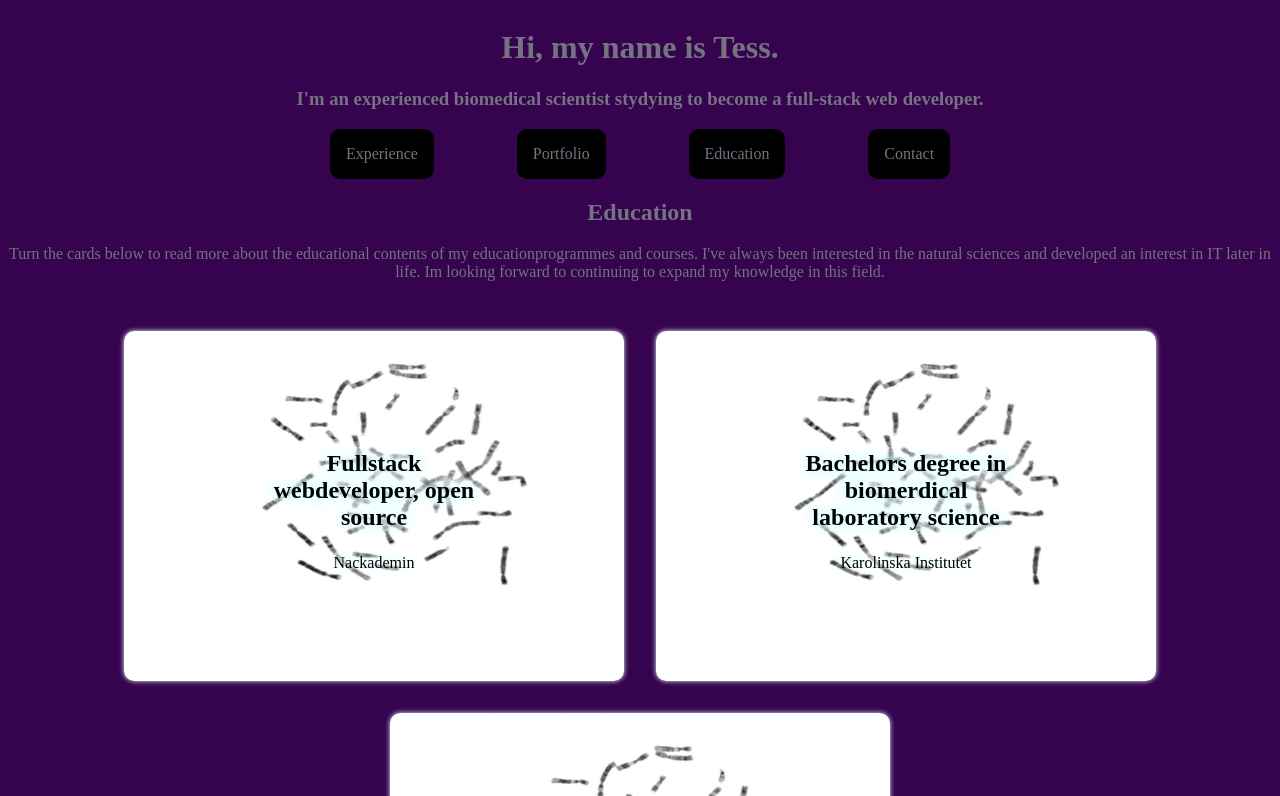
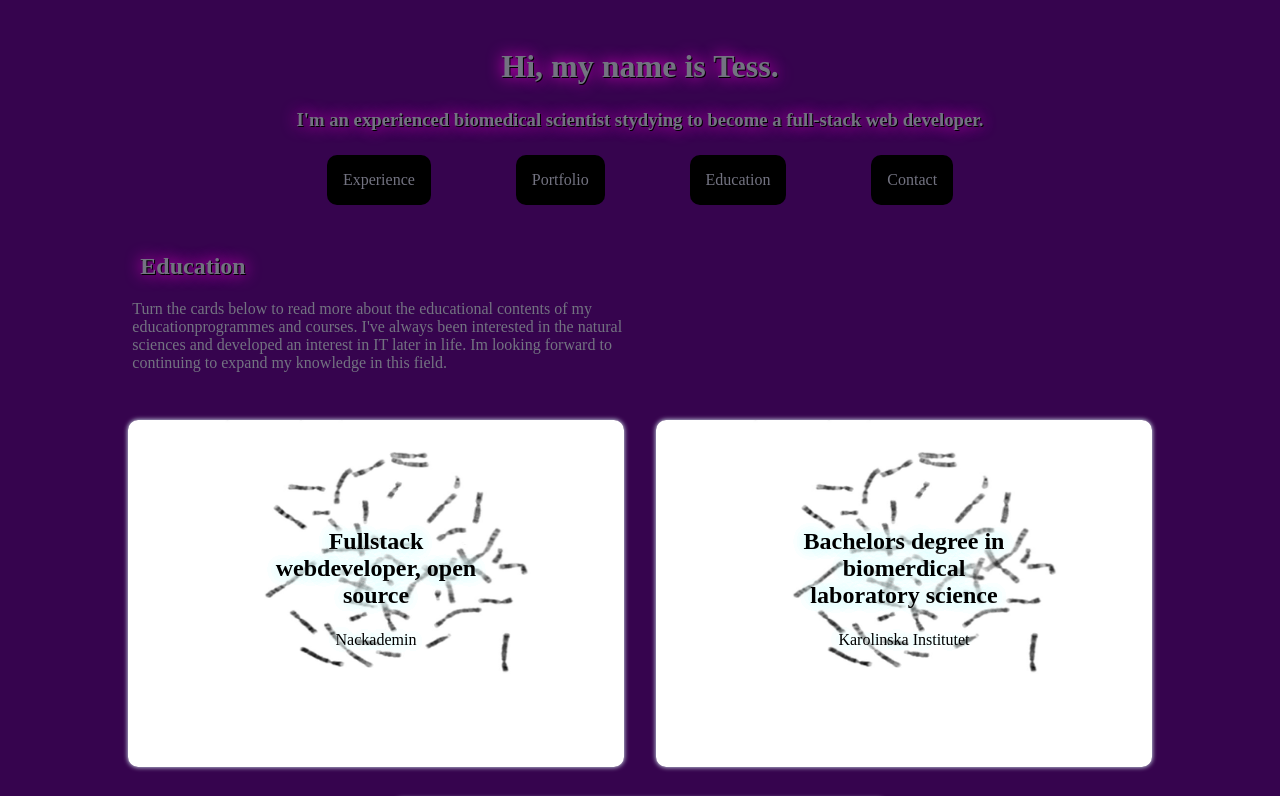
Before and after one commit to TereseBo/Curriculum-Vitae, a website: page index.html in a window 1280 px wide. Shown: the top 796 px of the page. Drawn offline with Linux system fonts and the light colour scheme.

Commit message:
Added styles for descriptions of cardsections

```diff
--- a/index.html
+++ b/index.html
@@ -25,14 +25,17 @@
 
     </header>
     <main>
+
+
+        <section class="card-section" id="education">
             <div class="section-header">
                 <h2> Education</h2>
-            <p>Turn the cards below to read more about the educational contents of my educationprogrammes and courses.
-            I've always been interested in the natural sciences and developed an interest in IT later in life. Im looking forward to continuing to expand my knowledge in this field. </p>
+                <p>Turn the cards below to read more about the educational contents of my educationprogrammes and
+                    courses.
+                    I've always been interested in the natural sciences and developed an interest in IT later in life.
+                    Im looking forward to continuing to expand my knowledge in this field. </p>
             </div>
-
-        <section class="card-section" id="education">
-
+            <div class="card-container">
                 <div class="card">
                     <div class="card-content-container">
                         <div class="card-front">
@@ -47,7 +50,8 @@
                                 <p>
                                     Development of interactive web applications in NodeJS, TypeScript and JavaScript and
                                     modern applications with the help of HTML, CSS and various JavaScript libraries.
-                                Agile project management were also included. The training provides a solid foundation
+                                    Agile project management were also included. The training provides a solid
+                                    foundation
                                     for developing advanced, dynamic and user-friendly web solutions.
                                 </p>
                             </div>
@@ -95,20 +99,26 @@
                                 <p>Introduction to bioinformatics G1N, 7,5hp *</p>
                                 <h3>Karolinska Institute</h3>
                                 <p>Projektmanagement and projects as a work model, 7,5hp *</p>
-                            <p>Higher education pedagogics for teachers and tutors in workplace set occupation training, 7,5hp *</p>
+                                <p>Higher education pedagogics for teachers and tutors in workplace set occupation
+                                    training, 7,5hp *</p>
                                 <p>Researchintroductory course in biomerdical laboratory science, 15hp * </p>
                                 <p class="footnote">* Coursenames have been translated</p>
                             </div>
                         </div>
                     </div>
+                </div>
         </section>
+
+
+        <section class="card-section" id="projects">
             <div class="section-header">
                 <h2> Projects</h2>
-        <p>Below you can look into some of the projects I've been working on in order to become a webdeveloper as well as some assignments I've completed as a part of my education programme at Nackademin.
-            The wery first project I started was the draft generator found in Weaver and the second was Mendeler both representing two of my main interesets, handweaving and genetics. </p>
+                <p>Below you can look into some of the projects I've been working on in order to become a webdeveloper
+                    as well as some assignments I've completed as a part of my education programme at Nackademin.
+                    The wery first project I started was the draft generator found in Weaver and the second was Mendeler
+                    both representing two of my main interesets, handweaving and genetics. </p>
             </div>
-
-        <section class="card-section" id="projects">
+            <div class="card-container">
                 <div class="card">
                     <div class="card-content-container">
                         <div class="card-front">
@@ -169,13 +179,19 @@
                             </div>
                         </div>
                     </div>
+                </div>
         </section>
+
+        <section class="card-section" id="previousexperience">
             <div class="section-header">
                 <h2> Previous work experience</h2>
-        <p>I was with my previous employer for a long time and was lucky enough to have the opportunity to try several different roles in the organization during my time there. Most of them as an addition to my main engagements.
-            I learned a lot and developed a special interest in education and training which I believe to be of substantial importance in any setting. </p>
+                <p>I was with my previous employer for a long time and was lucky enough to have the opportunity to try
+                    several different roles in the organization during my time there. Most of them as an addition to my
+                    main engagements.
+                    I learned a lot and developed a special interest in education and training which I believe to be of
+                    substantial importance in any setting. </p>
             </div>
-        <section class="card-section" id="previousexperience">
+            <div class="card-container">
                 <div class="card">
                     <div class="card-content-container">
                         <div class="card-front">
@@ -190,9 +206,12 @@
                             <div class="card-text-container">
                                 <h3>Laboratory for fetal diagnostics, Department of clinical Genetics
                                     Karolinska University Hospital Solna</h3>
-                            <p>Methods used included QF-PCR, NIPT (non-invasive-prenatal-testing) with NGS and traditional karyotyping. The work also included preparational methods
-                                including starting, maintaining and harvesting cell cultures, various methods for DNA-isolation, analysis, interpetation and registration of results.
-                                Sample registration, preparation of solutions, handeling of research samples and participation in quality control measures were also routinely included.
+                                <p>Methods used included QF-PCR, NIPT (non-invasive-prenatal-testing) with NGS and
+                                    traditional karyotyping. The work also included preparational methods
+                                    including starting, maintaining and harvesting cell cultures, various methods for
+                                    DNA-isolation, analysis, interpetation and registration of results.
+                                    Sample registration, preparation of solutions, handeling of research samples and
+                                    participation in quality control measures were also routinely included.
                                 </p>
                             </div>
                         </div>
@@ -211,12 +230,18 @@
                         </div>
                         <div class="card-back">
                             <div class="card-text-container">
-                            <h3><a href="https://www.karolinska.se/for-vardgivare/karolinska-universitetslaboratoriet/centrum-for-sallsynta-diagnoser/">Centre for rare Diseases</a>,  Department of clinical Genetics
+                                <h3><a
+                                        href="https://www.karolinska.se/for-vardgivare/karolinska-universitetslaboratoriet/centrum-for-sallsynta-diagnoser/">Centre
+                                        for rare Diseases</a>, Department of clinical Genetics
                                     Karolinska University Hospital Solna</h3>
-                            <p>Collection, control and registration of information regarding national (swedish) expert resources relevant to the field of rare disease.
-                                Resources included research prjects, clinical trials, and expert centers as well as available diagnostics.
-                                In addition I took part in Orphanet Data for Rare Disease <a href="https://od4rd.eu/">(OD4RD)</a> and participated in collection
-                                and analysis of internal quality controle data for our national team. Unrelated to Orphanet I participated in the work in the European Hospital Allience -Rare
+                                <p>Collection, control and registration of information regarding national (swedish)
+                                    expert resources relevant to the field of rare disease.
+                                    Resources included research prjects, clinical trials, and expert centers as well as
+                                    available diagnostics.
+                                    In addition I took part in Orphanet Data for Rare Disease <a
+                                        href="https://od4rd.eu/">(OD4RD)</a> and participated in collection
+                                    and analysis of internal quality controle data for our national team. Unrelated to
+                                    Orphanet I participated in the work in the European Hospital Allience -Rare
                                     disease and European reference networks group..
                                 </p>
                             </div>
@@ -253,6 +278,7 @@
                             </div>
                         </div>
                     </div>
+                </div>
         </section>
 
 
--- a/styles/_mixins.scss
+++ b/styles/_mixins.scss
@@ -9,9 +9,10 @@
         list-style: none;
         padding: 0;
         display: flex;
+        margin: v.$smallspace;
         justify-content: space-around;
         align-items: center;
-        gap: 1rem;
+        gap: v.$smallspace;
         margin: auto;
     }
     & li{
@@ -51,7 +52,7 @@
 }
 
 @mixin fancy-text{
-    text-shadow: 0 0 0.5rem v.$accentcolor1;
+    text-shadow: 1px 1px v.$secondarycolor, 0 0 1rem v.$accentcolor1;
 
 }
 
--- a/styles/_variables.scss
+++ b/styles/_variables.scss
@@ -6,3 +6,9 @@
 
 $accentcolor1: rgb(255, 0, 221);
 $accentcolor2:rgb(225, 255, 255);
+
+$basewidth: 31rem;
+$largespace: 3rem;
+$smallspace: 1.5rem;
+
+$mediacutoff:1135px
--- a/styles/styles.scss
+++ b/styles/styles.scss
@@ -4,14 +4,11 @@
 .mainNav {
     @include m.nav;
 }
-body{
+
+body {
+    margin-top: v.$largespace;
+    margin-bottom: v.$largespace;
     text-align: center;
-    h2{
-        font-weight: 700;
-        margin-left: 0.5rem;
-        margin-right: 0.5rem;
-
-    }
     background: v.$primarycolor;
     color: v.$tertiarycolor;
     font-size: medium;
@@ -20,26 +17,91 @@ body{
     flex-direction: column;
     align-items: center;
 
+    header{
+        display: flex;
+        flex-direction: column;
+        gap: v.$smallspace;
+        h1,h2,h3,h4,h5{
+            margin:0;
+            @include m.fancy-text;
+        }
+    }
+    h2 {
+        font-weight: 700;
+        margin-left: 0.5rem;
+        margin-right: 0.5rem;
+        margin-top: 0;
+
+    }
+
+
+
+    .section-header {
+        text-align: left;
+        margin: auto;
+        width: v.$basewidth;
+
+        h2 {
+
+            @include m.fancy-text;
+
+            // background-color: aqua;
+        }
+
+    }
+
+    main {
+
+        .card-section:nth-child(3n) {
+            .section-header {
+                margin-left: 51%;
+
+                @media screen and (max-width: v.$mediacutoff) {
+                    margin: auto;
+                }
+            }
+        }
+        .card-section:nth-child(3n+1) {
+            .section-header {
+                margin-right: 51% ;
+
+                @media screen and (max-width: v.$mediacutoff) {
+                    margin: auto;
+                }
+            }
+        }
+    }
+
 
 }
 
 .card-section {
     display: flex;
-    margin: 50px;
+    flex-direction: column;
+    margin: v.$largespace;
+    flex-wrap: nowrap;
+    justify-content: center;
+    gap: 2rem;
+
+
+    @media screen and (max-width: v.$mediacutoff) {
+        flex-direction: column;
+        align-items: center;
+    }
+
+
+    & .card-container {
+        display: flex;
+        flex-direction: row;
         flex-wrap: wrap;
         justify-content: center;
         gap: 2rem;
 
-    @media screen and (max-width: 768px) {
-        flex-direction: column;
-        align-items: center;
-    }
-
         & .card {
             @include m.rounded-corners;
             // background-color: greenyellow;
-        width: 500px;
-        height: 350px;
+            width: v.$basewidth;
+            height: calc(v.$basewidth * 0.7);
             perspective: 2000px;
 
 
@@ -105,10 +167,12 @@ body{
                         width: 100%;
                         height: 100%;
                     }
-                h3{
+
+                    h3 {
                         margin-bottom: 0.8rem;
                     }
-                p{
+
+                    p {
                         line-height: 1.5rem;
                         margin: 0.5rem;
                     }
@@ -116,5 +180,6 @@ body{
                 }
             }
         }
+    }
 
 }
```
Also changed, not shown: styles/styles.css, 1 other file. Lines whose indentation alone changed are shown as unchanged.
